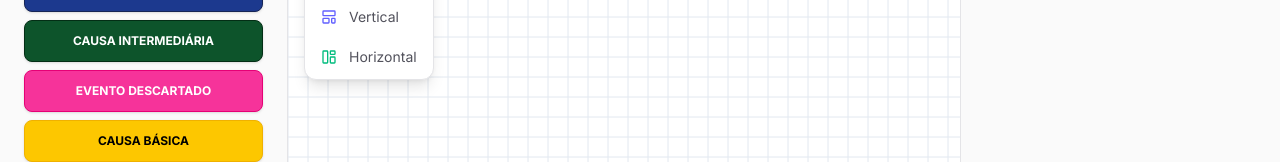
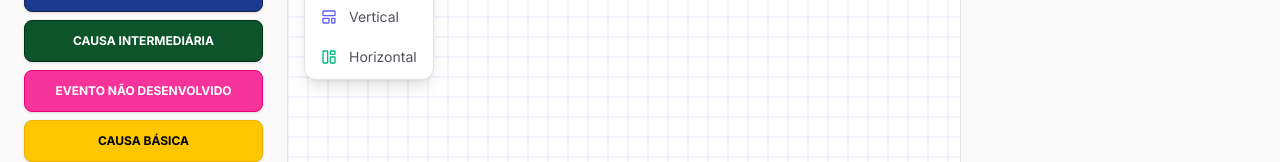
Before and after one commit to Giovanne-reis/FTA-Arvore-de-Falha, a React (Vite) app: page / in a window 1280 px wide. Shown: the part 167-329 px from the top of the page. Built offline with nearby package versions, Linux system fonts and the light colour scheme.

Commit message:
refactor: Update "undevelopedEvent" label
Changes the label for the "undevelopedEvent" node type from "EVENTO DESCARTADO" to "EVENTO NÃO DESENVOLVIDO" across the application for better clarity and accuracy.

```diff
--- a/src/App.tsx
+++ b/src/App.tsx
@@ -213,7 +213,7 @@ const Sidebar = ({ isDarkMode }: { isDarkMode: boolean }) => {
             onDragStart={(event) => onDragStart(event, 'undevelopedEvent')}
             draggable
           >
-            EVENTO DESCARTADO
+            EVENTO NÃO DESENVOLVIDO
           </div>
           <div
             className="bg-yellow-400 p-3 rounded-lg cursor-grab active:cursor-grabbing text-black font-bold text-xs text-center shadow-sm hover:brightness-110 transition-all border border-yellow-500"
@@ -1185,7 +1185,7 @@ export const Flow = ({ isDarkMode, setIsDarkMode }: { isDarkMode: boolean, setIs
         topEvent: 'EVENTO DE TOPO',
         immediateCause: 'CAUSA IMEDIATA',
         intermediateCause: 'CAUSA INTERMEDIÁRIA',
-        undevelopedEvent: 'EVENTO DESCARTADO',
+        undevelopedEvent: 'EVENTO NÃO DESENVOLVIDO',
         basicCause: 'CAUSA BÁSICA',
         contributingFactor: 'FATOR CONTRIBUINTE',
         annotation: 'CAIXA DE TEXTO',
@@ -1985,17 +1985,17 @@ export const Flow = ({ isDarkMode, setIsDarkMode }: { isDarkMode: boolean, setIs
                   options.push({ type: 'immediateCause', label: 'Causa Imediata', color: 'text-blue-700 hover:bg-blue-50' });
                 } else if (parent.type === 'immediateCause') {
                   options.push({ type: 'intermediateCause', label: 'Causa Intermediária', color: 'text-green-700 hover:bg-green-50' });
-                  options.push({ type: 'undevelopedEvent', label: 'Evento Descartado', color: 'text-pink-700 hover:bg-pink-50' });
+                  options.push({ type: 'undevelopedEvent', label: 'Evento Não Desenvolvido', color: 'text-pink-700 hover:bg-pink-50' });
                   options.push({ type: 'basicCause', label: 'Causa Básica', color: 'text-yellow-700 hover:bg-yellow-50' });
                   options.push({ type: 'contributingFactor', label: 'Fator Contribuinte', color: 'text-sky-700 hover:bg-sky-50' });
                 } else if (parent.type === 'intermediateCause') {
                   options.push({ type: 'intermediateCause', label: 'Causa Intermediária', color: 'text-green-700 hover:bg-green-50' });
-                  options.push({ type: 'undevelopedEvent', label: 'Evento Descartado', color: 'text-pink-700 hover:bg-pink-50' });
+                  options.push({ type: 'undevelopedEvent', label: 'Evento Não Desenvolvido', color: 'text-pink-700 hover:bg-pink-50' });
                   options.push({ type: 'basicCause', label: 'Causa Básica', color: 'text-yellow-700 hover:bg-yellow-50' });
                   options.push({ type: 'contributingFactor', label: 'Fator Contribuinte', color: 'text-sky-700 hover:bg-sky-50' });
                 } else if (parent.type === 'contributingFactor') {
                   options.push({ type: 'contributingFactor', label: 'Fator Contribuinte', color: 'text-sky-700 hover:bg-sky-50' });
-                  options.push({ type: 'undevelopedEvent', label: 'Evento Descartado', color: 'text-pink-700 hover:bg-pink-50' });
+                  options.push({ type: 'undevelopedEvent', label: 'Evento Não Desenvolvido', color: 'text-pink-700 hover:bg-pink-50' });
                   options.push({ type: 'basicCause', label: 'Causa Básica', color: 'text-yellow-700 hover:bg-yellow-50' });
                 } else if (parent.type === 'basicCause' || parent.type === 'blockingAction') {
                   options.push({ type: 'blockingAction', label: 'Ação de Bloqueio', color: 'text-zinc-700 hover:bg-zinc-50' });
@@ -2199,7 +2199,7 @@ export const Flow = ({ isDarkMode, setIsDarkMode }: { isDarkMode: boolean, setIs
                           onClick={() => addSuggestedNode(suggestion, 'undevelopedEvent')}
                           className="text-[10px] font-bold text-left px-2 py-2 rounded hover:bg-pink-50 text-pink-700 transition-colors flex items-center justify-between group"
                         >
-                          Evento Descartado <Plus className="w-3 h-3 opacity-0 group-hover:opacity-100" />
+                          Evento Não Desenvolvido <Plus className="w-3 h-3 opacity-0 group-hover:opacity-100" />
                         </button>
                         <button
                           onClick={() => addSuggestedNode(suggestion, 'basicCause')}
--- a/src/components/FTANodes.tsx
+++ b/src/components/FTANodes.tsx
@@ -150,7 +150,7 @@ export const UndevelopedEventNode = memo(({ id, data, selected }: NodeProps<any>
       data={data}
       selected={selected}
       className="bg-pink-500 text-white rounded-md"
-      typeLabel="Evento Não Desenv."
+      typeLabel="Evento Não Desenvolvido"
     />
     <div className="absolute -bottom-2 left-1/2 -translate-x-1/2 w-5 h-5 bg-cyan-400 rotate-45 border border-white flex items-center justify-center">
       {(data.totalCount as number) > 1 && (
```
